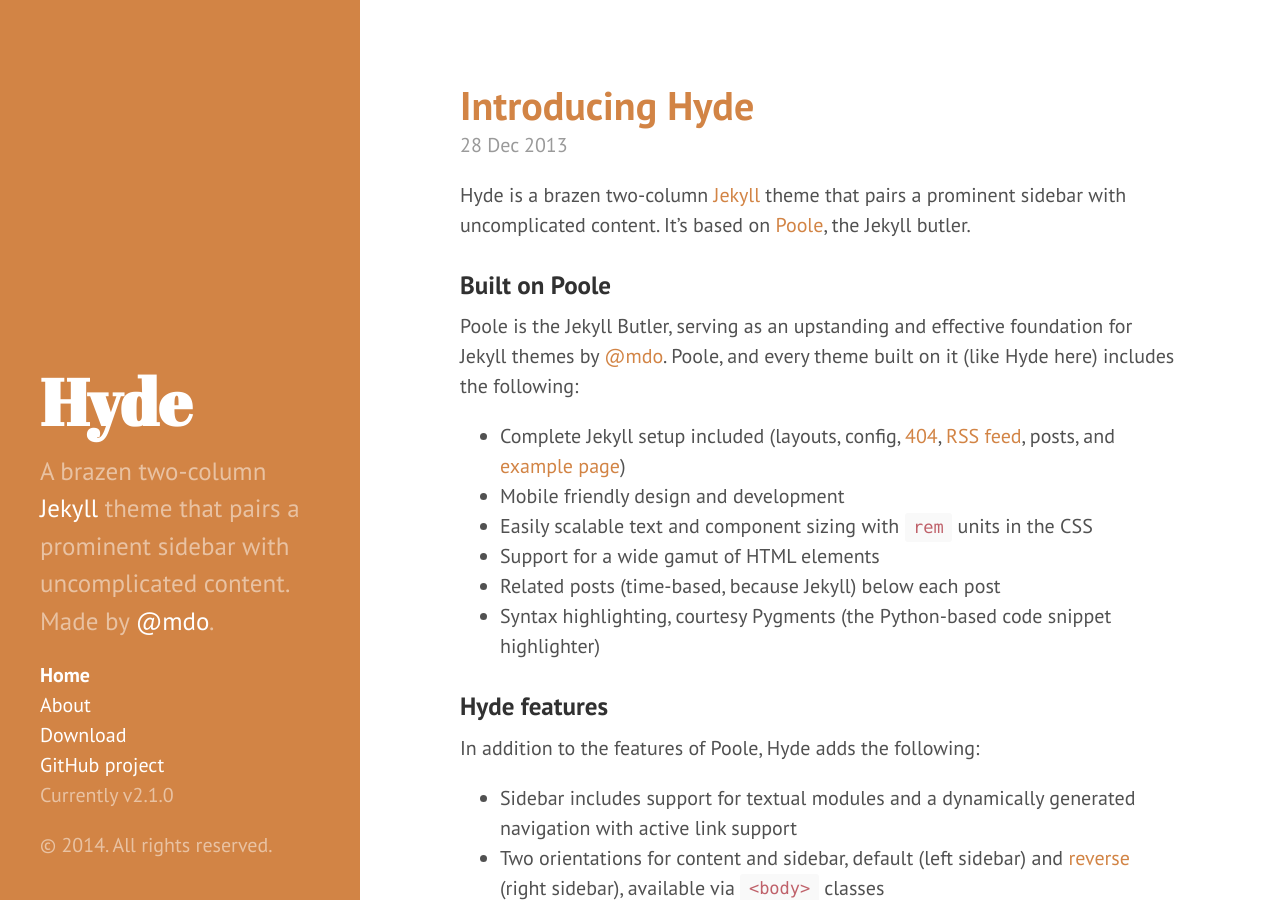
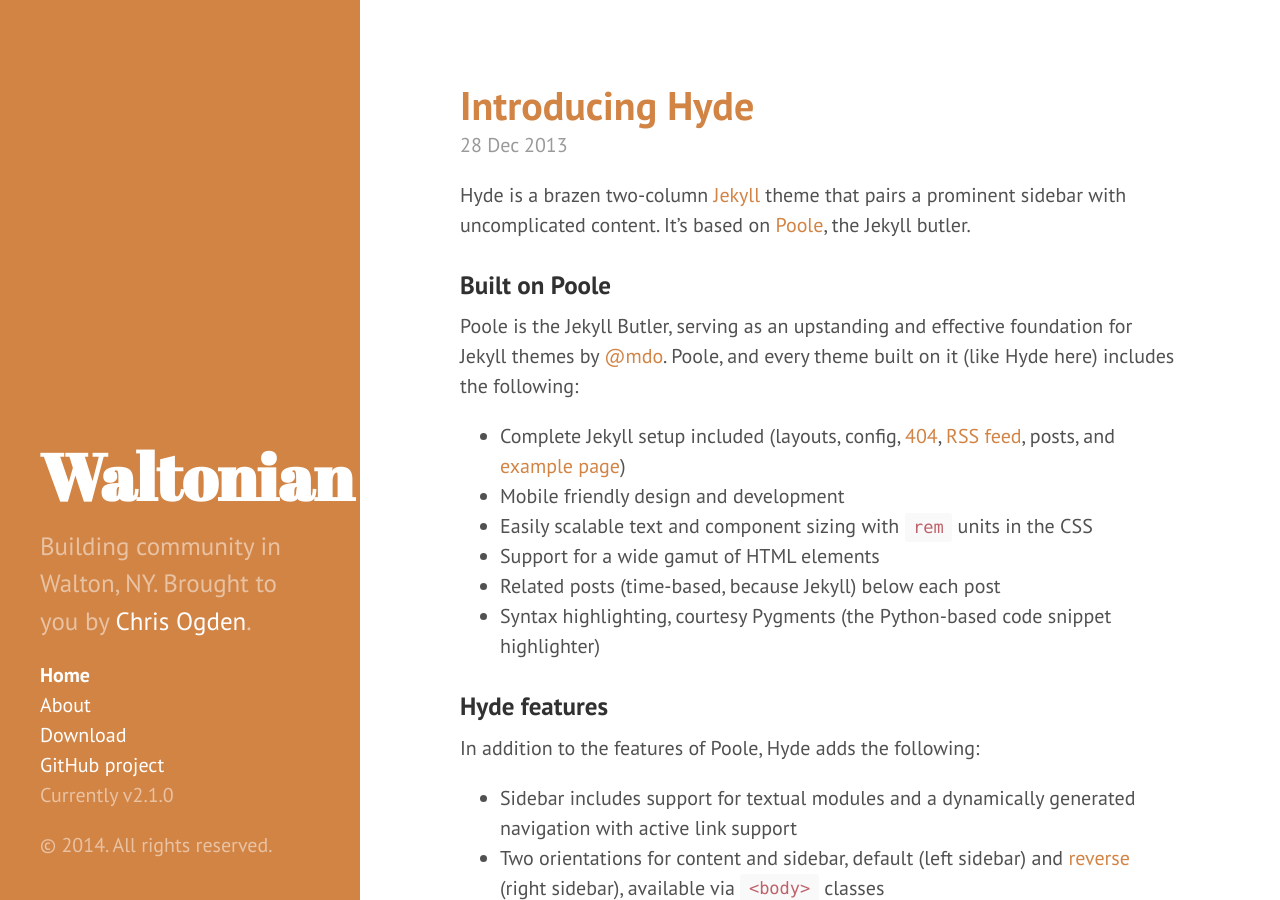
Before and after one commit to Walton-NY/Walton-NY.github.io, a Jekyll site: the page built from index.html, in a window 1280 px wide and 900 px high. Built offline with Jekyll 4.4.1, drawn with Linux system fonts in a browser that asks for light colours; Markdown is read by kramdown in place of the engine named in the settings; the list of posts is cut into pages by our own code.

Commit message:
Updated config for Waltonian site

```diff
--- a/_config.yml
+++ b/_config.yml
@@ -1,4 +1,4 @@
-# Dependencies
+#Dependencies
 markdown:         redcarpet
 pygments:         true
 
@@ -6,15 +6,15 @@ pygments:         true
 permalink:        pretty
 
 # Setup
-title:            Hyde
-tagline:          'A Jekyll theme'
-description:      'A brazen two-column <a href="http://jekyllrb.com" target="_blank">Jekyll</a> theme that pairs a prominent sidebar with uncomplicated content. Made by <a href="https://twitter.com/mdo" target="_blank">@mdo</a>.'
-url:              http://hyde.getpoole.com
+title:            Waltonian
+tagline:          'Building Community in Walton, NY'
+description:      'Building community in Walton, NY. Brought to you by <a href="https://twitter.com/c_t_ogden" target="_blank">Chris Ogden</a>.'
+url:              http://walton-ny.github.io/
 baseurl:          /
 
 author:
-  name:           'Mark Otto'
-  url:            https://twitter.com/mdo
+  name:           'Chris Ogden'
+  url:            https://twitter.com/c_t_ogden
 
 paginate:         5
 
@@ -22,4 +22,4 @@ paginate:         5
 version:          2.1.0
 
 github:
-  repo:           https://github.com/poole/hyde
+  repo:           https://github.com/Walton-NY/Walton-NY
```
